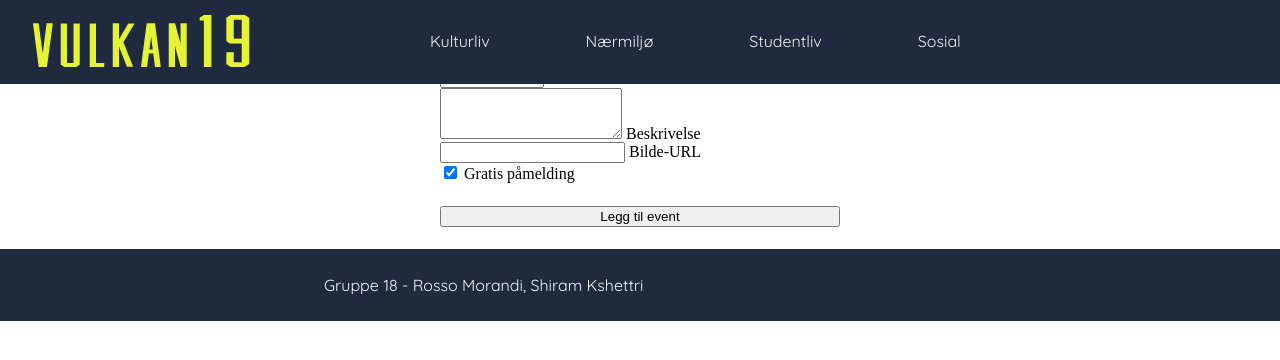
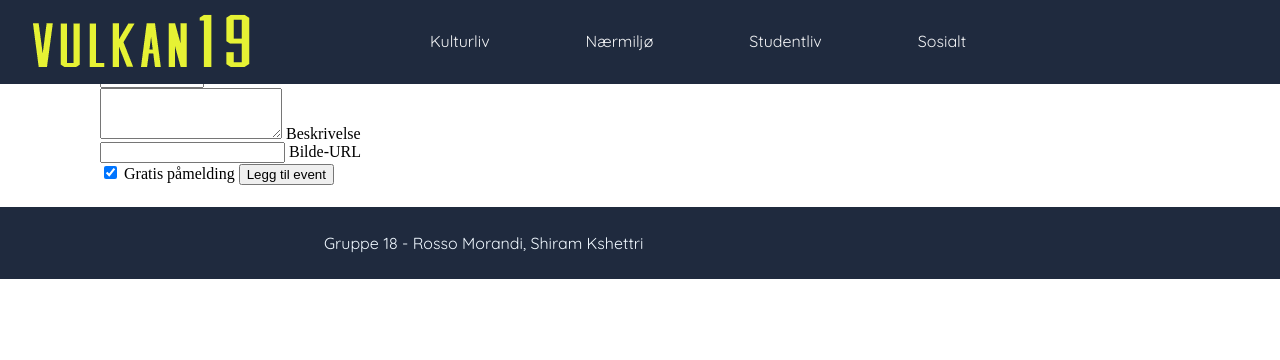
Before and after one commit to shiramk/vulkan19, a PHP site: page /event-manager-pro/new-event.php in a window 1280 px wide; the page is wider, and only the part inside the window is pictured. Shown: the top 360 px of that part. Run offline with PHP 8.4, Linux system fonts and the light colour scheme; some libraries are stand-ins or nearby versions; some web fonts are replaced.

Commit message:
header, footer, style css final change

```diff
--- a/footer.php
+++ b/footer.php
@@ -1,5 +1,5 @@
 
-            <div class="footer"> <header>Gruppe 18 - Rosso Morandi, Shiram Kshettri </header> </div>
+            <footer><header>Gruppe 18 - Rosso Morandi, Shiram Kshettri </header> </footer>
         </div>
 	</body>
 </html>
--- a/header.php
+++ b/header.php
@@ -4,30 +4,25 @@
 <head>
     <meta charset="utf-8">
     <title>Kulturliv</title>
-
-    <!-- Include Material Design Lite library [getmdl.io] -->
-
     <link rel="stylesheet" href="styles.css">
     <link href="https://fonts.googleapis.com/css?family=Quicksand|Share" rel="stylesheet">
     <script defer src="https://code.getmdl.io/1.3.0/material.min.js"></script>
     <script src="https://ajax.googleapis.com/ajax/libs/jquery/3.2.1/jquery.min.js"></script>
 
     <!-- Include custom CSS -->
-    <link rel="stylesheet" href="styles.css">
+
 </head>
 
-<body class="mdl-color--grey-100 mdl-color-text--grey-700 mdl-base">
-    <div class="mdl-layout">
-        <header class="mdl-layout__header">
-            <nav class="nav_bar">
+<body>
+    <div>
+        <nav class="nav_bar">
                 <div class="logo"> <a href="./index.php"><img src="images/logo/logo.png"></a>  </div>
                 <div class="nav_meny">
                     <ul>
                         <li><a href="./kulturliv.php">Kulturliv</a></li>
                         <li><a href="./narmiljo.php">Nærmiljø</a></li>
                         <li><a href="./studentliv.php">Studentliv</a></li>
-                        <li><a href="./social.php">Sosial</a></li>
+                        <li><a href="./social.php">Sosialt</a></li>
                     </ul>
                 </div>
             </nav>
-        </header>
--- a/styles.css
+++ b/styles.css
@@ -12,21 +12,6 @@ main {
 	padding: 22px 100px;
 }
 
-form {
-	display: -webkit-box;
-	display: -ms-flexbox;
-	display: flex;
-	-webkit-box-orient: vertical;
-	-webkit-box-direction: normal;
-	    -ms-flex-direction: column;
-	        flex-direction: column;
-	width: 400px;
-	margin: 0 auto;
-}
-
-form button {
-	margin-top: 24px !important;
-}
 /*-----header page starts-----*/
 .nav_bar{
     float: left;
@@ -75,13 +60,13 @@ form button {
 /*-----header page ends-----*/
 
 /*-----footer page starts-----*/
-.footer{
+footer{
     padding: 18px 45px;
     background-color: #1f2a3e;
     float: left;
     width: 100%;
 }
-.footer header{
+footer header{
     font-family: 'Quicksand', sans-serif;
     color: aliceblue;
     padding: 10px 279px;
```
